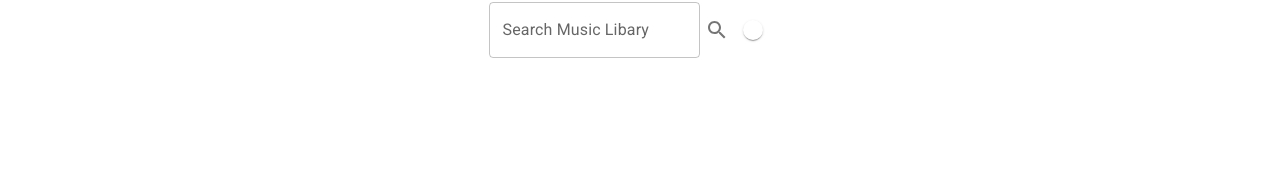
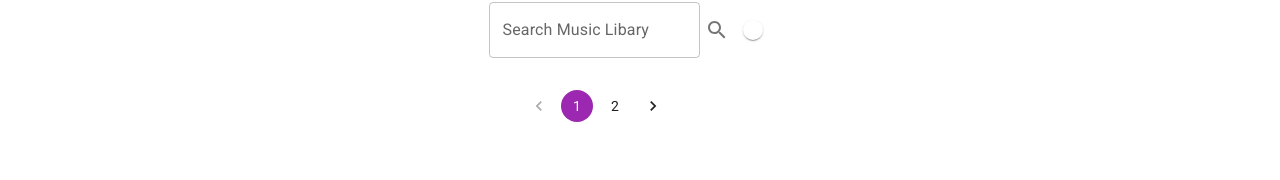
Before and after one commit to peskaypea/Itunes_music_finder, a React (Create React App) app: page / in a window 1280 px wide. Shown: the part 110-290 px from the top of the page. Built offline with nearby package versions, Linux system fonts and the light colour scheme.

Commit message:
Final touch up and added in pagination

```diff
--- a/src/components/Search.jsx
+++ b/src/components/Search.jsx
@@ -1,11 +1,19 @@
 import React, { useState } from "react";
 import axios from "axios";
-import { TextField, IconButton, Container, Grid, Switch } from "@mui/material";
+import {
+  TextField,
+  IconButton,
+  Container,
+  Grid,
+  Switch,
+  Pagination,
+} from "@mui/material";
 import SearchIcon from "@mui/icons-material/Search";
 import MusicCard from "./MusicCard";
 
 const Search = () => {
   const [songs, setSongs] = useState([{ track: "" }]);
+  const [songs2, setSongs2] = useState([{ track: "" }]);
   const [userInput, setUserInput] = useState("");
   const [gridLayout, setGridLayout] = useState(3);
 
@@ -18,18 +26,32 @@ const Search = () => {
     }
   };
 
+  const pageSlicer = (pageNumber) => {
+    let newSongs = [];
+
+    const setSongLength = songs2;
+
+    if (pageNumber === 1) {
+      newSongs = setSongLength.slice(0, 20);
+      setSongs(newSongs);
+    } else if (pageNumber === 2) {
+      newSongs = setSongLength.slice(20, 40);
+      setSongs(newSongs);
+    }
+  };
+
   const handleToggleChange = (e) => {
     e.target.checked ? setGridLayout(6) : setGridLayout(3);
   };
 
   const fetchData = (inputs) => {
-    const params = { term: inputs, media: "music", limit: 20 };
+    const params = { term: inputs, media: "music", limit: 40 };
     try {
       axios
         .get("https://itunes.apple.com/search?", { params })
         .then((response) => {
           setSongs(response.data.results);
-          console.log(response.data.results);
+          setSongs2(response.data.results);
         });
     } catch (err) {
       console.log(err); // Error handle for API response
@@ -72,6 +94,12 @@ const Search = () => {
           onChange={handleToggleChange}
         />
       </Container>
+      <Pagination
+        count={2}
+        color="secondary"
+        onChange={(e, page) => pageSlicer(page)}
+        sx={{ display: "flex", justifyContent: "center", mr: 11 }}
+      />
 
       <Container>
         <Grid container>
```
